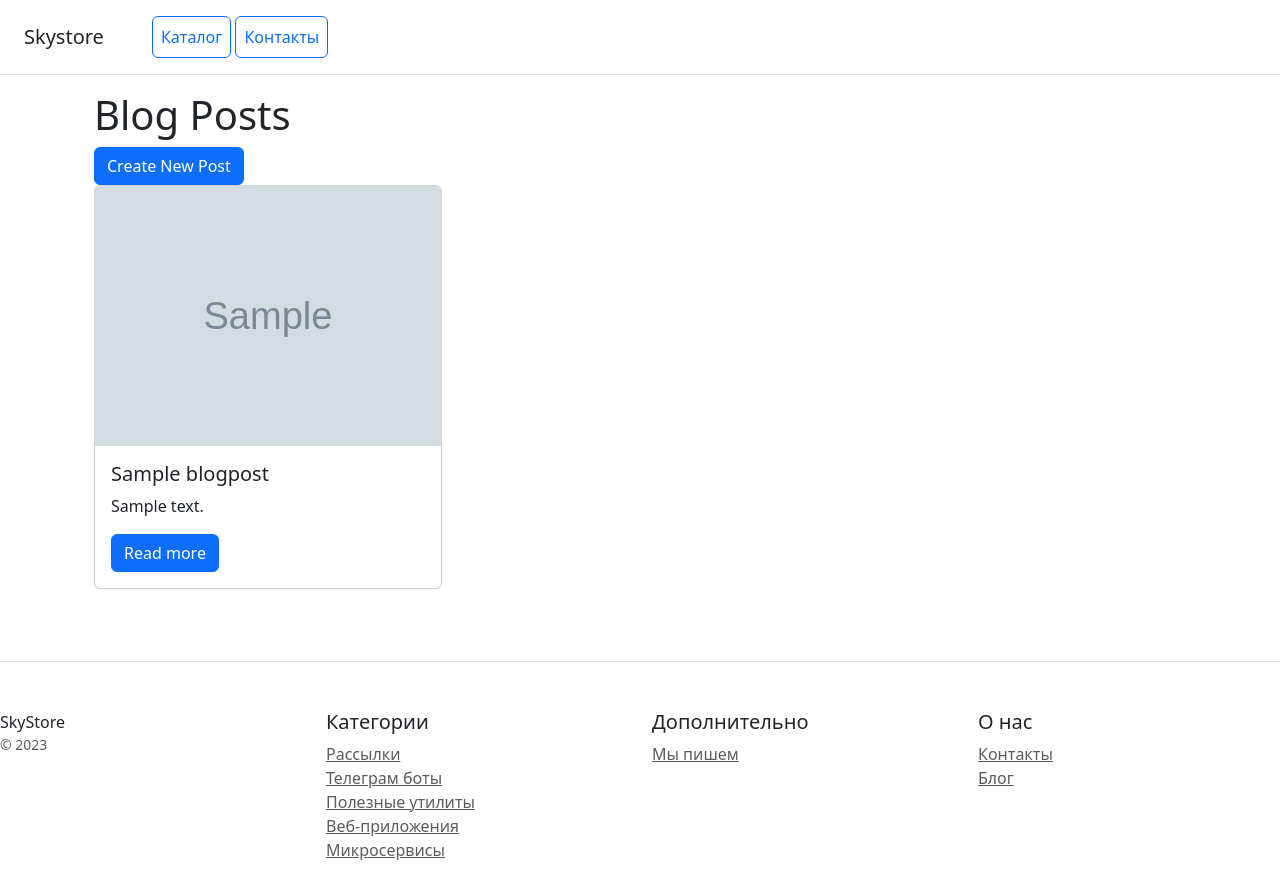
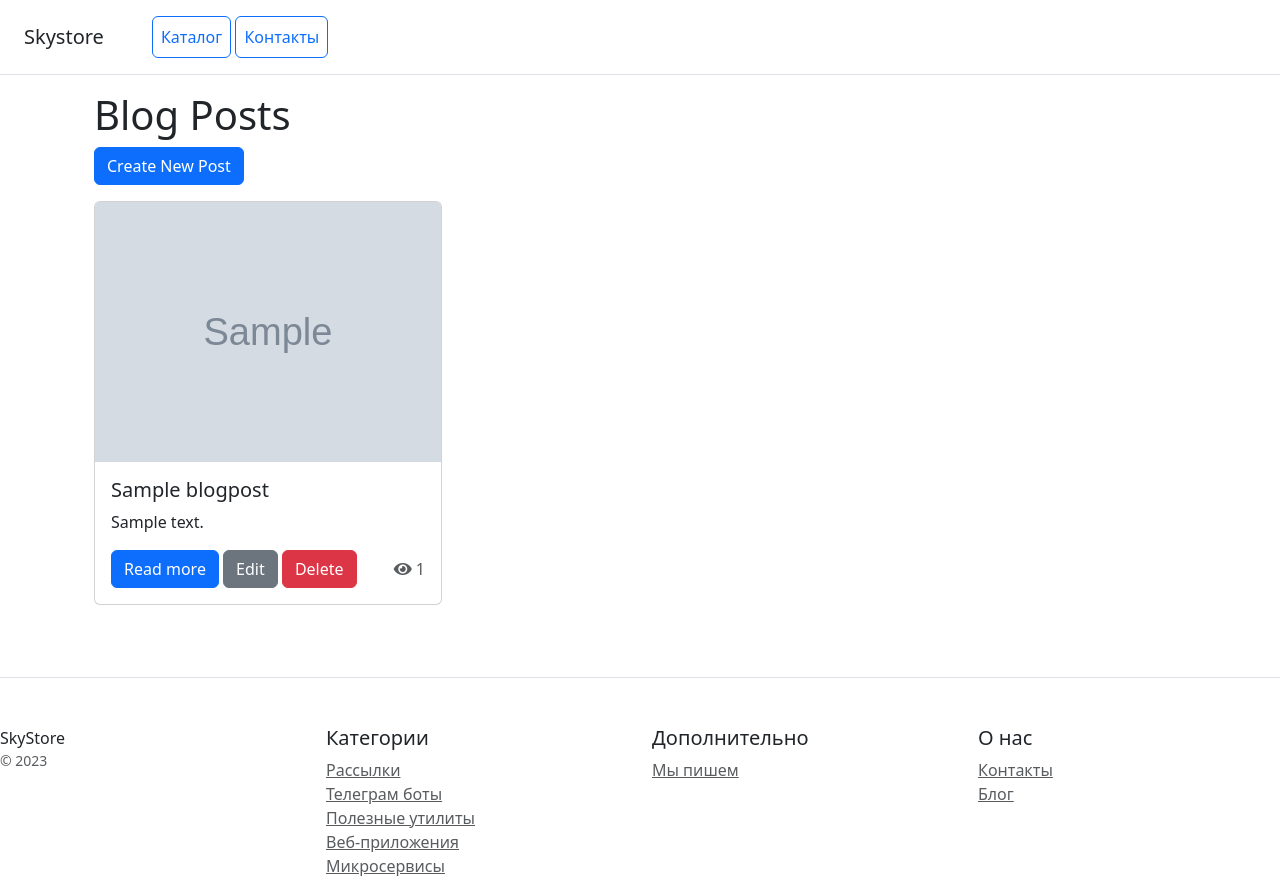
Before and after one commit to Annabse27/Project_Django_19.2, a Django app: page /blog/ in a window 1280 px wide. Shown: the top 876 px of the page. Run offline with Django 5.2, Linux system fonts and the light colour scheme; tables that the repository leaves empty hold one stand-in row (values such as "Sample post"); grey boxes marked "Sample" are stand-in pictures; parts of the project's set-up code (start-up, migrations or seed data) failed here and were passed over.

Commit message:
Add edit and delete buttons with view cont in blogpost list

```diff
--- a/myproject/catalog/models.py
+++ b/myproject/catalog/models.py
@@ -10,12 +10,14 @@ class Feedback(models.Model):
     def __str__(self):
         return self.name
 
+
 class Category(models.Model):
     name = models.CharField(max_length=100)
     description = models.TextField()
 
     def __str__(self):
         return self.name
+
 
 class Product(models.Model):
     name = models.CharField(max_length=100)
@@ -29,8 +31,6 @@ class Product(models.Model):
     def __str__(self):
         return self.name
 
-from django.db import models
-from django.utils import timezone
 
 class BlogPost(models.Model):
     title = models.CharField(max_length=200)
--- a/myproject/catalog/templates/catalog/base.html
+++ b/myproject/catalog/templates/catalog/base.html
@@ -5,6 +5,7 @@
  <meta name="viewport" content="width=device-width, initial-scale=1">
  <title>{% block title %}Skystore{% endblock %}</title>
  <link href="https://cdn.jsdelivr.net/npm/bootstrap@5.3.2/dist/css/bootstrap.min.css" rel="stylesheet" integrity="sha384-T3c6CoIi6uLrA9TneNEoa7RxnatzjcDSCmG1MXxSR1GAsXEV/Dwwykc2MPK8M2HN" crossorigin="anonymous">
+ <link rel="stylesheet" href="https://cdnjs.cloudflare.com/ajax/libs/font-awesome/5.15.4/css/all.min.css">
 </head>
 <body>
  {% include 'catalog/menu.html' %}
--- a/myproject/catalog/templates/catalog/blogpost_list.html
+++ b/myproject/catalog/templates/catalog/blogpost_list.html
@@ -1,12 +1,14 @@
 {% extends 'catalog/base.html' %}
 {% load static %}
 
+
 {% block title %}Blog{% endblock %}
+
 
 {% block content %}
 <div class="container">
     <h1>Blog Posts</h1>
-    <a href="{% url 'blogpost_create' %}" class="btn btn-primary">Create New Post</a>
+    <a href="{% url 'blogpost_create' %}" class="btn btn-primary mb-3">Create New Post</a>
     <div class="row">
         {% for post in posts %}
         <div class="col-md-4">
@@ -19,7 +21,16 @@
                 <div class="card-body">
                     <h5 class="card-title">{{ post.title }}</h5>
                     <p class="card-text">{{ post.content|truncatewords:30 }}</p>
+                    <div class="d-flex justify-content-between align-items-center">
+                        <div>
                             <a href="{% url 'blogpost_detail' post.pk %}" class="btn btn-primary">Read more</a>
+                            <a href="{% url 'blogpost_update' post.pk %}" class="btn btn-secondary">Edit</a>
+                            <a href="{% url 'blogpost_delete' post.pk %}" class="btn btn-danger">Delete</a>
+                        </div>
+                        <div class="text-muted">
+                            <i class="fa fa-eye"></i> {{ post.view_count }}
+                        </div>
+                    </div>
                 </div>
             </div>
         </div>
```
Also changed, not shown: myproject/catalog/views.py (+6 -4 lines), myproject/catalog/urls.py (line endings or trailing spaces). Lines whose indentation alone changed are shown as unchanged.
